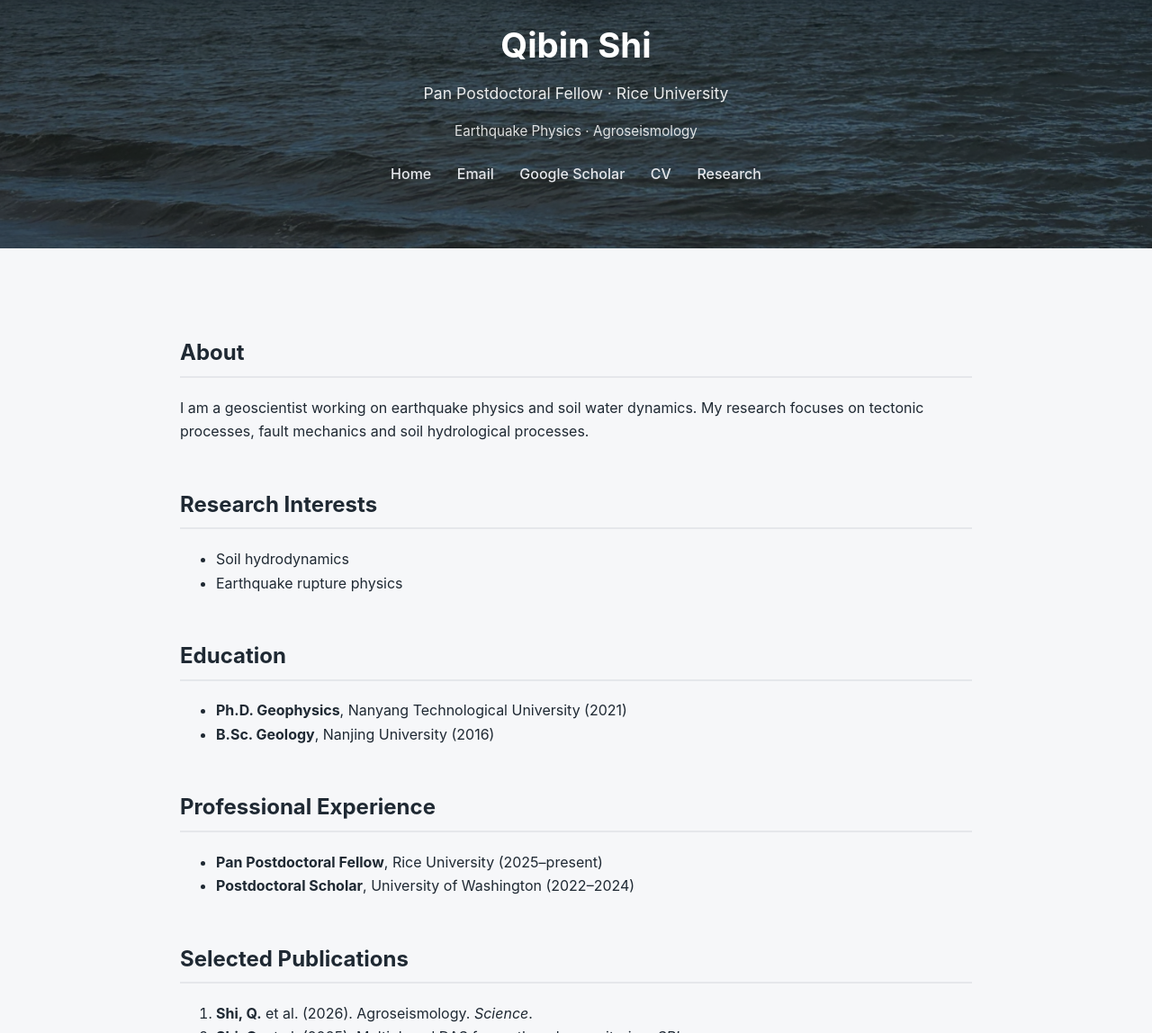
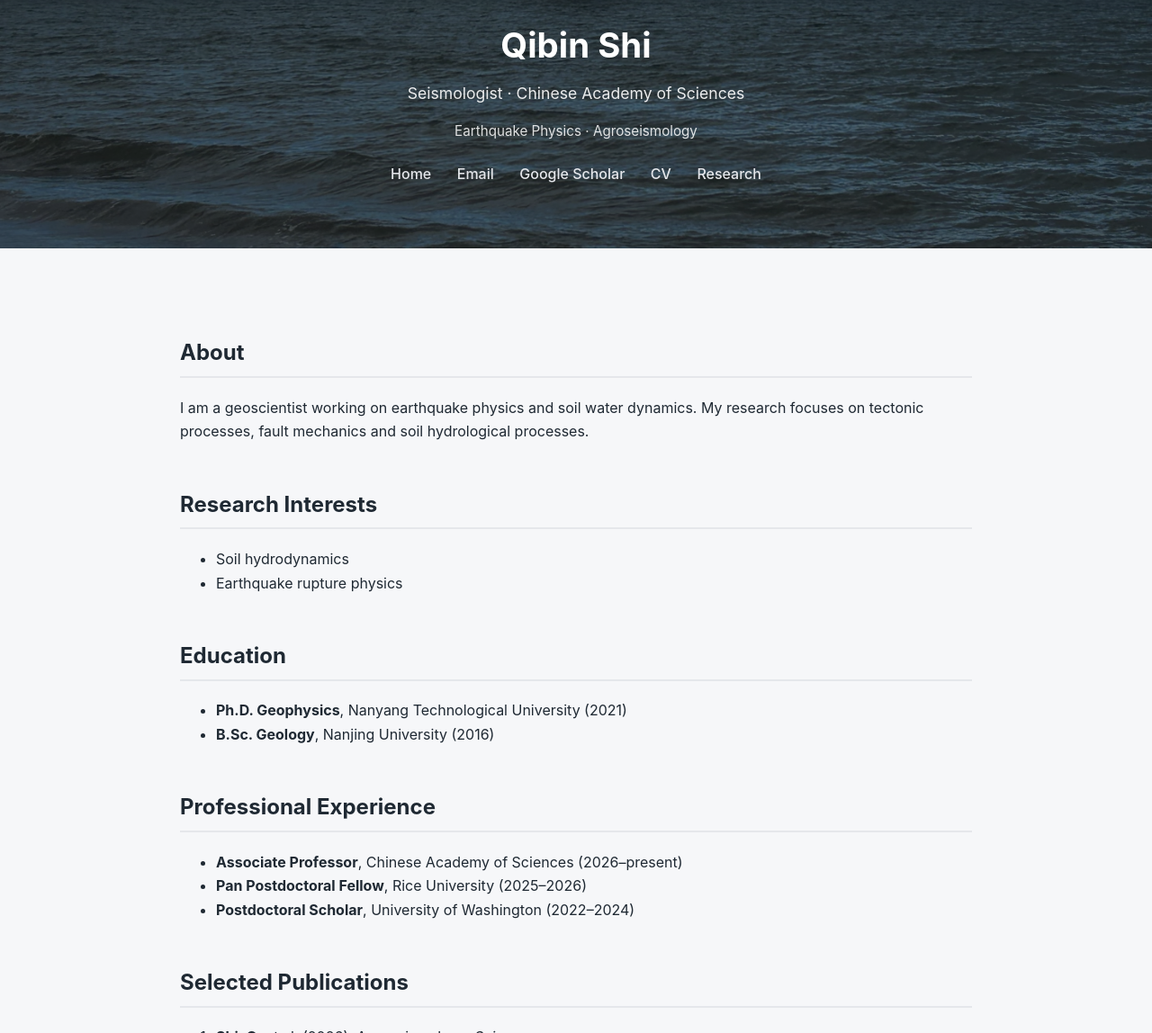
Before and after one commit to qibinshi/qibinshi.github.io, a Jekyll site: the page built from index.md, in a window 1280 px wide and 1400 px high, cut to the strip 252-1400 px from the top of the window. Shown: the whole strip at 90% size. Built offline with Jekyll 4.4.1, drawn with Linux system fonts in a browser that asks for light colours.

Commit message:
update affiliation

```diff
--- a/_config.yml
+++ b/_config.yml
@@ -1,5 +1,5 @@
 title: Qibin Shi
-email: qs20@rice.edu
+email: qshi@mail.iggcas.ac.cn
 description: >
   Earthquake physics, agroseismology, distributed acoustic sensing,
   and AI for seismology
--- a/_includes/header.html
+++ b/_includes/header.html
@@ -9,7 +9,7 @@
     <h1 class="site-title">{{ site.title }}</h1>
 
     <p class="subtitle">
-      Pan Postdoctoral Fellow · Rice University
+      Seismologist · Chinese Academy of Sciences
     </p>
 
     <p class="tagline">
--- a/index.md
+++ b/index.md
@@ -19,8 +19,8 @@ My research focuses on tectonic processes, fault mechanics and soil hydrological
 - **B.Sc. Geology**, Nanjing University (2016)
 
 ## Professional Experience
-
-- **Pan Postdoctoral Fellow**, Rice University (2025–present)
+- **Associate Professor**, Chinese Academy of Sciences (2026–present)
+- **Pan Postdoctoral Fellow**, Rice University (2025–2026)
 - **Postdoctoral Scholar**, University of Washington (2022–2024)
 
 ## Selected Publications
```
